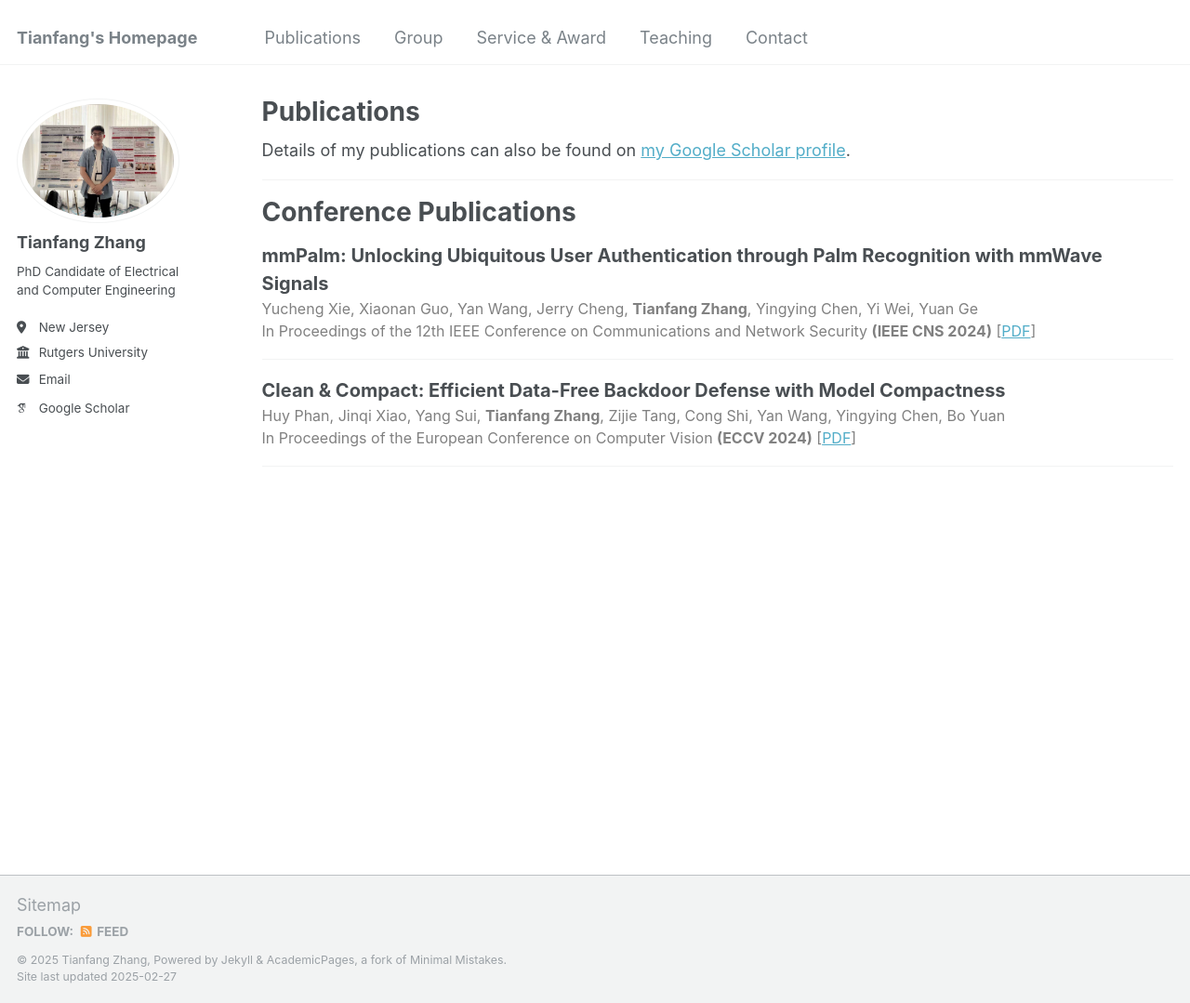
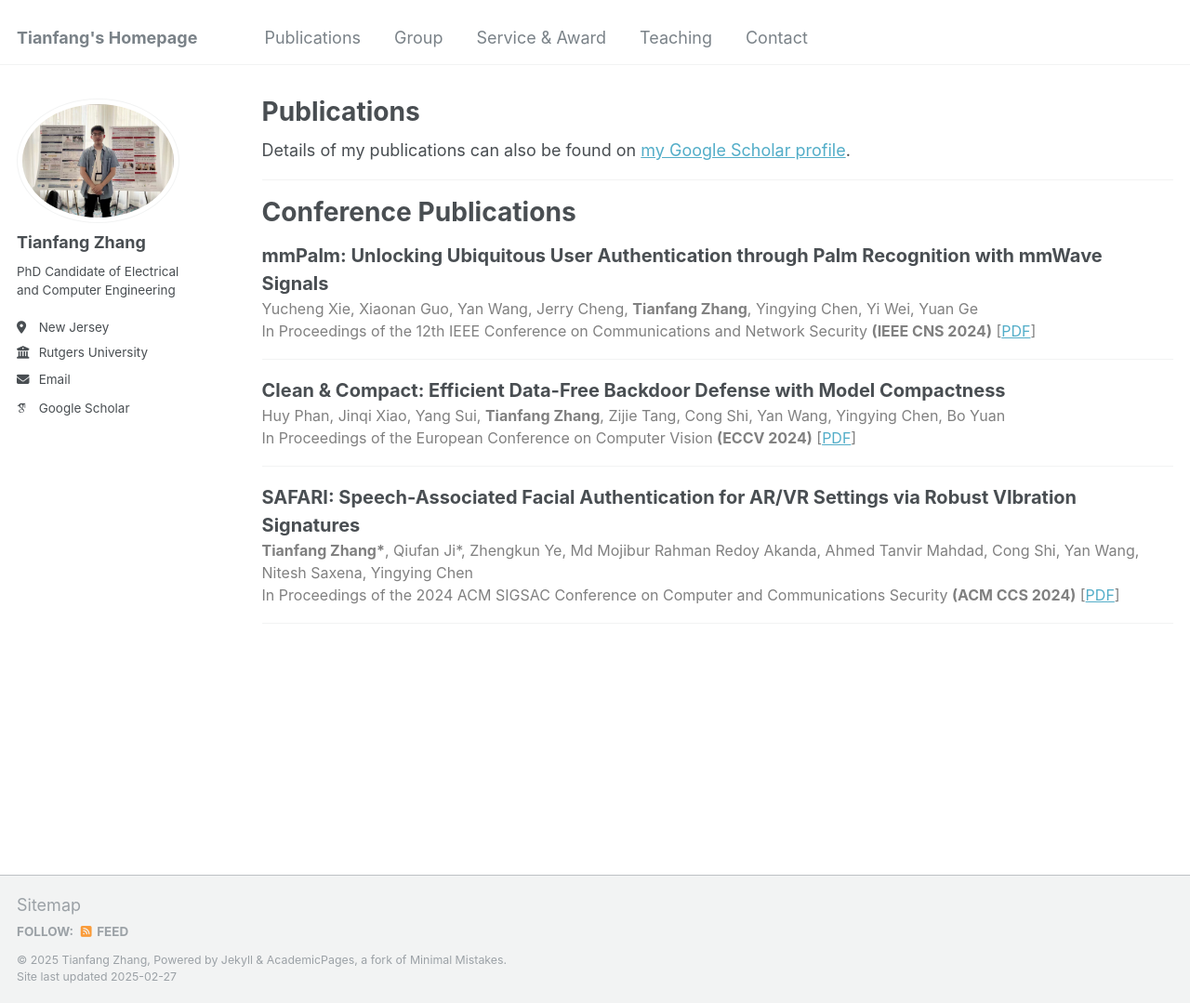
Before and after one commit to tianfang96/tianfang96.github.io, a Jekyll site: the page built from _pages/publications.html, in a window 1280 px wide and 1079 px high. Shown: the whole window at 93% size. Built offline with Jekyll 4.4.1, drawn with Linux system fonts in a browser that asks for light colours; some web fonts are replaced.

Commit message:
Update publications.html

```diff
--- a/_pages/publications.html
+++ b/_pages/publications.html
@@ -32,3 +32,14 @@ author_profile: true
   In Proceedings of the European Conference on Computer Vision <strong>(ECCV 2024)</strong> [<a href="https://www.ecva.net/papers/eccv_2024/papers_ECCV/papers/07761.pdf">PDF</a>]
 </div>
 <hr>
+
+<div style="font-size: 20px; font-weight: bold;">
+  SAFARI: Speech-Associated Facial Authentication for AR/VR Settings via Robust VIbration Signatures
+</div>
+<div style="font-size: 16px; color: gray;">
+  <strong>Tianfang Zhang*</strong>, Qiufan Ji*, Zhengkun Ye, Md Mojibur Rahman Redoy Akanda, Ahmed Tanvir Mahdad, Cong Shi, Yan Wang, Nitesh Saxena, Yingying Chen
+</div>
+<div style="font-size: 16px; color: gray;">
+  In Proceedings of the 2024 ACM SIGSAC Conference on Computer and Communications Security <strong>(ACM CCS 2024)</strong> [<a href="https://www.winlab.rutgers.edu/~yychen/daisylab/papers/SAFARI%20Speech-Associated%20Facial%20Authentication%20for%20ARVR%20Settings%20via%20Robust%20VIbration%20Signatures.pdf">PDF</a>]
+</div>
+<hr>
```
